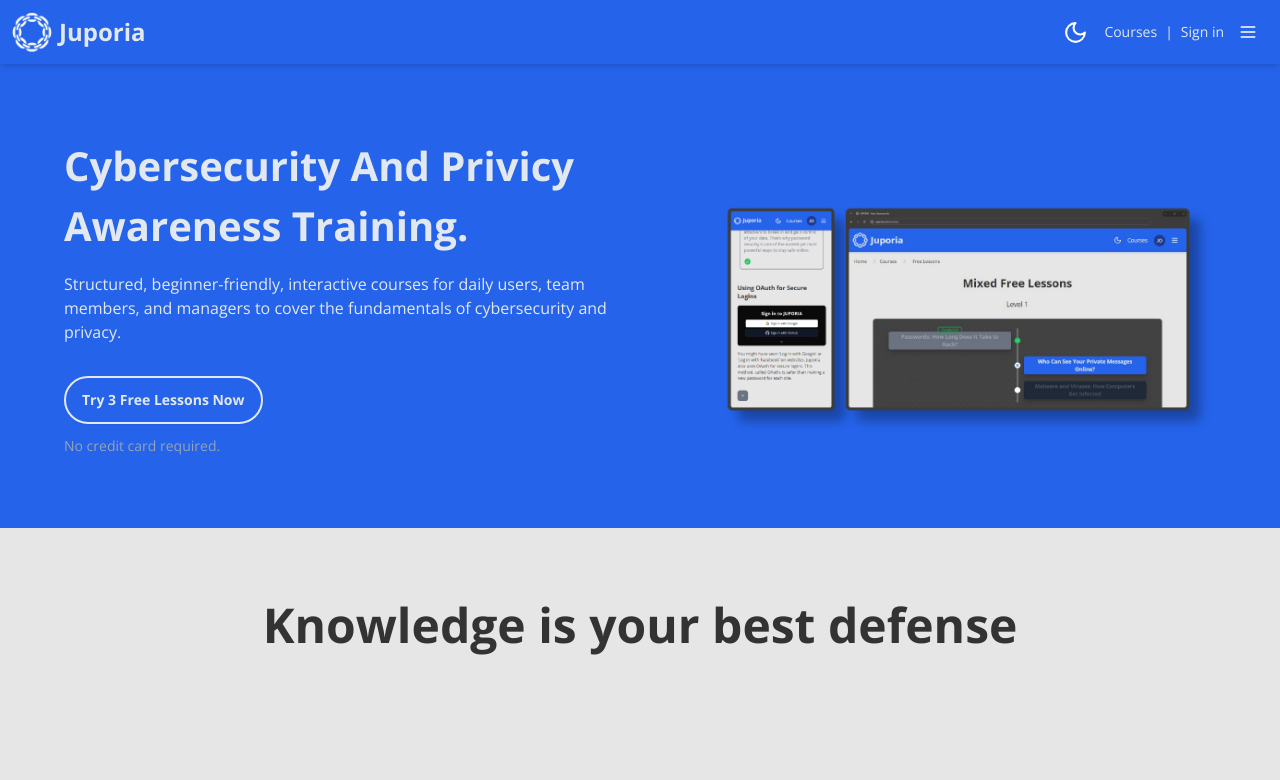
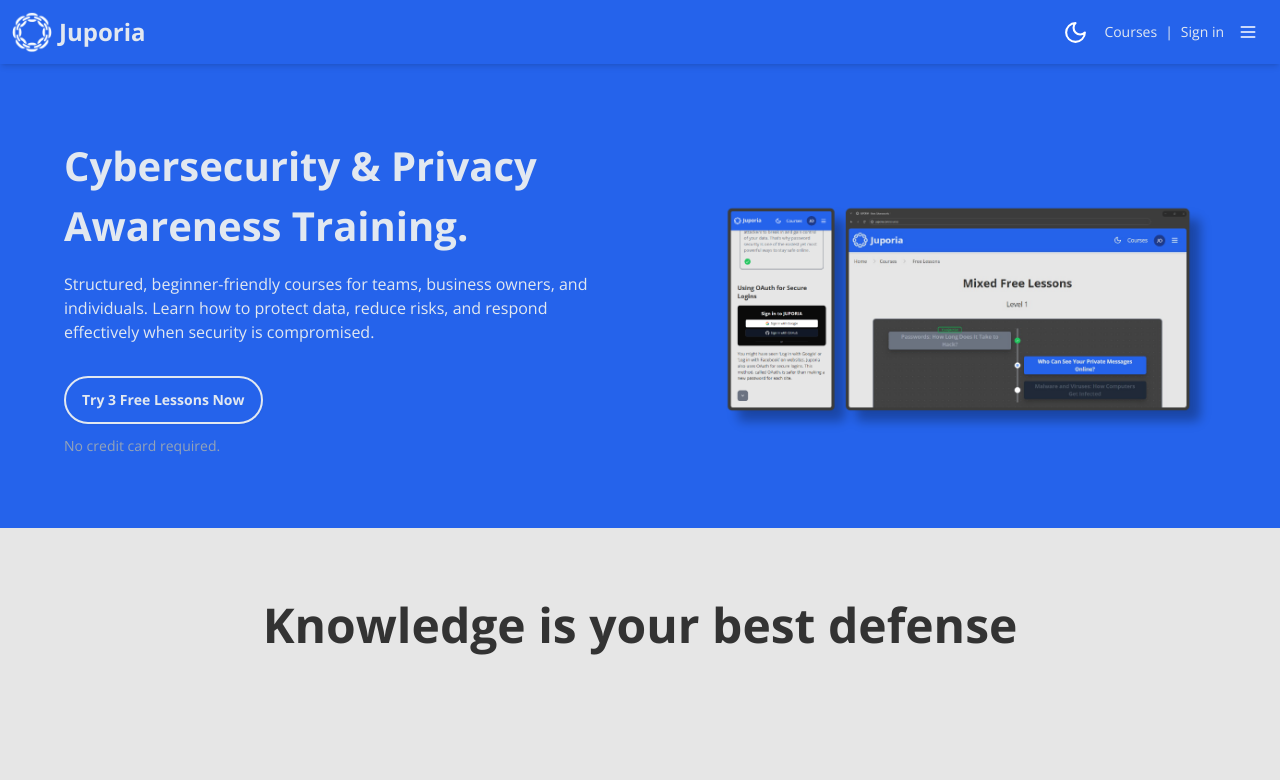
Before and after one commit to jonas-soderholm/juporia, a Next.js app: page / in a window 1280 px wide. Shown: the top 780 px of the page. Built offline with nearby package versions, Linux system fonts and the light colour scheme; no server answers.

Commit message:
release fixes

```diff
--- a/components/landing-page/Hero.tsx
+++ b/components/landing-page/Hero.tsx
@@ -16,17 +16,15 @@
         <div>
           <h1
             id="main-heading"
-            className="text-[1.5rem] lg:text-[2.5rem] 2xl:text-[3.2rem] font-bold mb-4 max-w-[50rem]"
+            className="text-[1.6rem] lg:text-[2.5rem] 2xl:text-[3.3rem] font-bold mb-4 max-w-[50rem]"
           >
-            Cybersecurity And Privicy Awareness Training.
+            Cybersecurity & Privacy Awareness Training.
           </h1>
-
           <p className="text-[1rem] mb-8 max-w-[35rem]">
-            Structured, beginner-friendly, interactive courses for daily users,
-            team members, and managers to cover the fundamentals of
-            cybersecurity and privacy.
+            Structured, beginner-friendly courses for teams, business owners,
+            and individuals. Learn how to protect data, reduce risks, and
+            respond effectively when security is compromised.
           </p>
-
           <Link href="/courses" aria-label="View free cybersecurity lessons">
             <button
               className="btn-custom-primary"
@@ -35,7 +33,6 @@
               Try 3 Free Lessons Now
             </button>
           </Link>
-
           <p className="mt-3 text-slate-400 text-sm">
             No credit card required.
           </p>
--- a/constants/prices.ts
+++ b/constants/prices.ts
@@ -1,11 +1,11 @@
+export enum Prices {
+  Free = 0,
+  Individual = 29,
+  Team = 25,
+}
+
 // export enum Prices {
 //   Free = 0,
-//   Individual = 29,
-//   Team = 25,
+//   Individual = 0.5,
+//   Team = 0.05,
 // }
-
-export enum Prices {
-  Free = 0,
-  Individual = 0.5,
-  Team = 0.05,
-}
```
